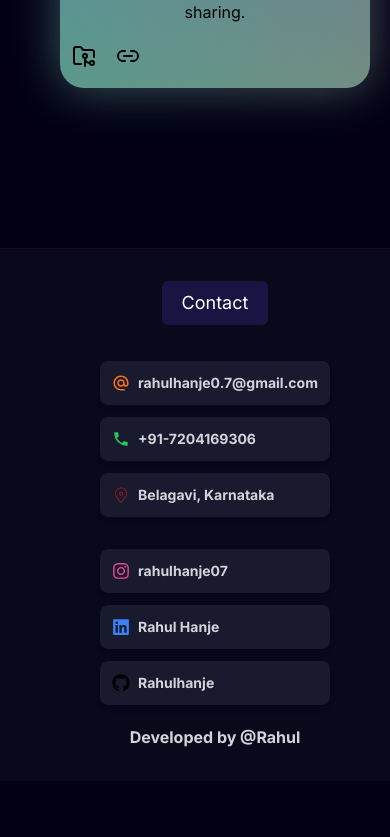
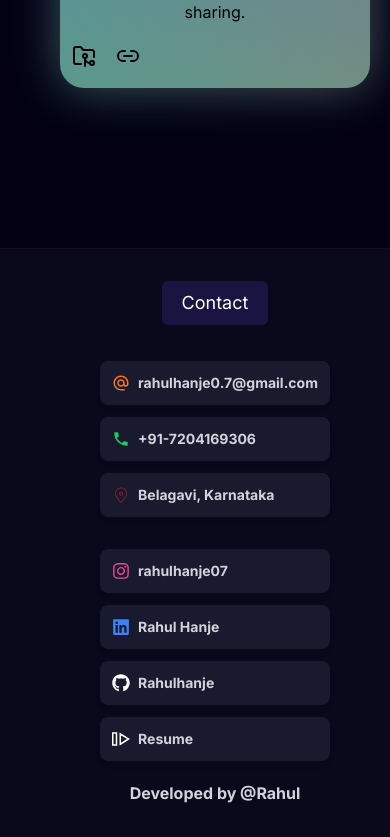
Before and after one commit to Rahulhanje/Portfolio, a Next.js app: page / in a window 390 px wide. Shown: the part 5006-5843 px from the top of the page. Before the commit the page ends 5787 px from the top, so only its background shows below. Built offline with nearby package versions, Linux system fonts and the light colour scheme; a web font is replaced by a local one.

Commit message:
Resume Added

```diff
--- a/components/main/Footer.tsx
+++ b/components/main/Footer.tsx
@@ -5,6 +5,7 @@ import { IoMdCall } from "react-icons/io";
 import { MdAlternateEmail } from "react-icons/md";
 import { FaInstagram, FaLinkedin, FaGithub } from "react-icons/fa";
 import { motion } from "framer-motion";
+import { GrResume } from "react-icons/gr";
 
 function Footer() {
     return (
@@ -30,7 +31,10 @@ function Footer() {
                     <div className="flex flex-col gap-3 md:gap-6 font-poppins">
                         <LinkItem icon={<FaInstagram className="text-pink-500 text-lg" />} href="https://www.instagram.com/rahulhanje07/" label="rahulhanje07" />
                         <LinkItem icon={<FaLinkedin className="text-blue-500 text-lg" />} href="https://www.linkedin.com/in/rahul-hanje-b31812252/" label="Rahul Hanje" />
-                        <LinkItem icon={<FaGithub className="text-black text-lg" />} href="https://github.com/Rahulhanje" label="Rahulhanje" />
+                        <LinkItem icon={<FaGithub color="white" className="text-black text-lg" />} href="https://github.com/Rahulhanje" label="Rahulhanje" />
+                        <div className="sm:hidden">
+                        <LinkItem icon={<GrResume  color="white" className="text-black text-lg " />} href="https://drive.google.com/file/d/1cyQbmoy75Acfh3VlueSPGpKSCK_DHlIT/view?usp=sharing" label="Resume" />
+                        </div>
                     </div>
                 </div>
                 <p className="font-bold pt-5">Developed by @Rahul </p>
```
